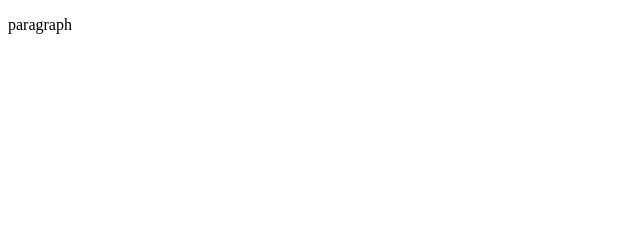
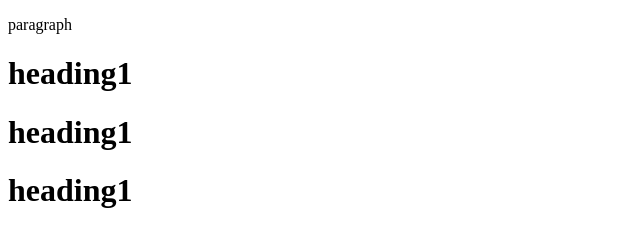
Before and after one commit to sainath-07/localrepo, a plain HTML site: page one.html in a window 1280 px wide. Shown: the whole page, without its empty margins (0-640 px from the left). Drawn offline with Linux system fonts and the light colour scheme.

Commit message:
heading tags

```diff
--- a/one.html
+++ b/one.html
@@ -7,6 +7,8 @@
 </head>
 <body>
     <p>paragraph </p>
-
+    <h1>heading1 </h1>
+    <h1>heading1 </h1>
+    <h1>heading1 </h1>
 </body>
 </html>
```
